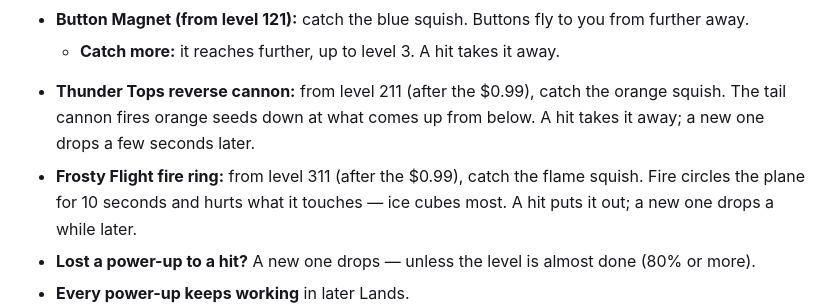
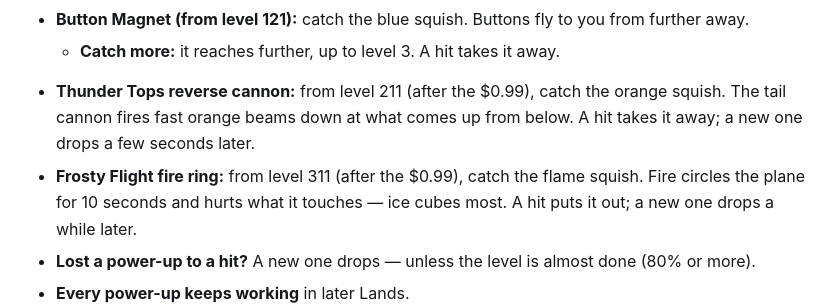
Before and after one commit to mytombrown/team-assist-help, a Jekyll site: the page built from _guides/squishyskypatrol/getting-started.md, in a window 1280 px wide and 900 px high, scrolled down 1244 px. Shown: the part 179-484 px from the top of the window, without its empty margins (218-1053 px from the left). Built offline with Jekyll 4.4.1, drawn with Linux system fonts in a browser that asks for light colours.

Commit message:
Build 14 (Sky Patrol 1.0): reverse cannon fires faster, long orange beams instead of seeds (SSP-1402)

```diff
--- a/_guides/squishyskypatrol/getting-started.md
+++ b/_guides/squishyskypatrol/getting-started.md
@@ -40,7 +40,7 @@ related:
   - **From level 221: two sidekicks,** one on each wing.
 - **Button Magnet (from level 121):** catch the blue squish. Buttons fly to you from further away.
   - **Catch more:** it reaches further, up to level 3. A hit takes it away.
-- **Thunder Tops reverse cannon:** from level 211 (after the $0.99), catch the orange squish. The tail cannon fires orange seeds down at what comes up from below. A hit takes it away; a new one drops a few seconds later.
+- **Thunder Tops reverse cannon:** from level 211 (after the $0.99), catch the orange squish. The tail cannon fires fast orange beams down at what comes up from below. A hit takes it away; a new one drops a few seconds later.
 - **Frosty Flight fire ring:** from level 311 (after the $0.99), catch the flame squish. Fire circles the plane for 10 seconds and hurts what it touches — ice cubes most. A hit puts it out; a new one drops a while later.
 - **Lost a power-up to a hit?** A new one drops — unless the level is almost done (80% or more).
 - **Every power-up keeps working** in later Lands.
```
